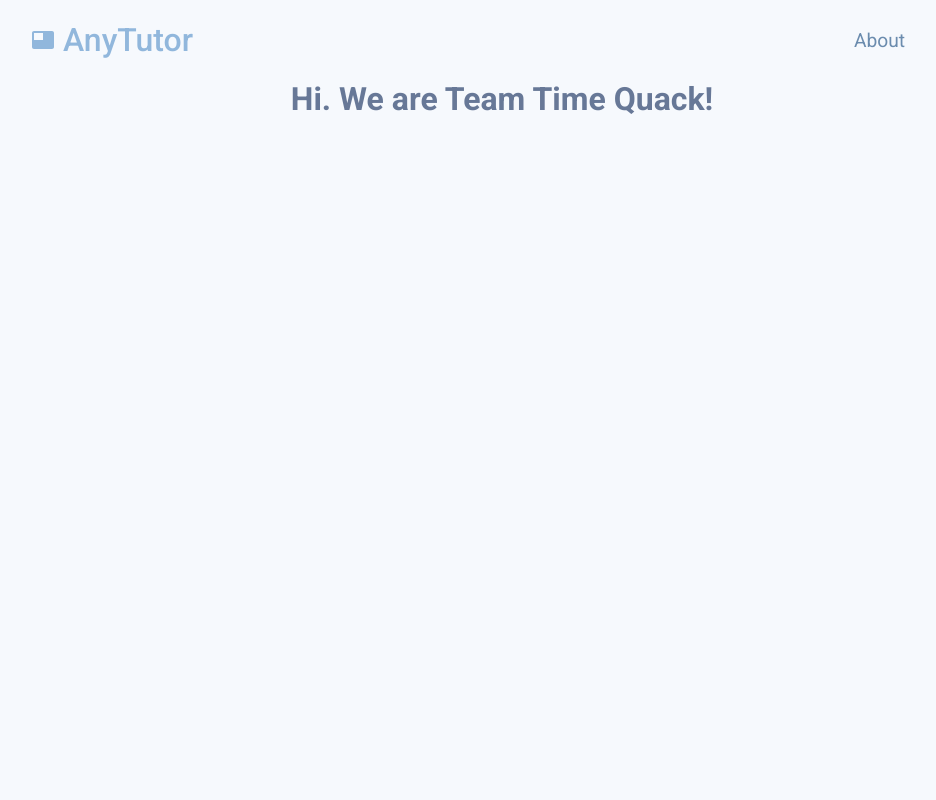
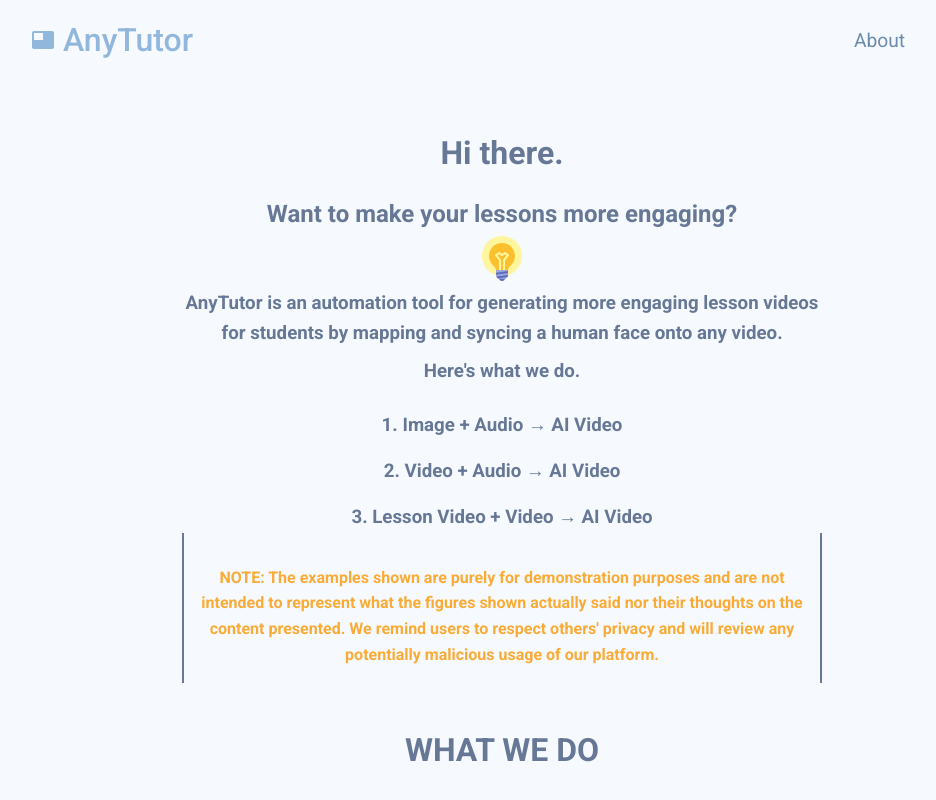
Before and after one commit to AllardQuek/AnyTutor, a React (Create React App) app: page /about in a window 1280 px wide. Shown: the top 800 px of the page, without its empty margins (138-1074 px from the left). Built offline with nearby package versions, Linux system fonts and the light colour scheme; no server answers.

Commit message:
designed about page

```diff
--- a/package.json
+++ b/package.json
@@ -15,6 +15,7 @@
     "react-dropzone-uploader": "^2.11.0",
     "react-helmet": "^6.1.0",
     "react-hook-form": "^7.6.9",
+    "react-icons": "^4.2.0",
     "react-player": "^2.9.0",
     "react-router-dom": "^5.2.0",
     "react-scripts": "4.0.3",
--- a/src/components/Navbar.css
+++ b/src/components/Navbar.css
@@ -9,6 +9,7 @@
     position: sticky;
     top: 0;
     z-index: 999;
+    background-color: var(--primary-color); /* Make sure navbar text does not overlap */
   }
 
   .navbar-container {
--- a/src/components/Videos.js
+++ b/src/components/Videos.js
@@ -14,17 +14,17 @@
   },
 }));
 
-function Cards() {
+function Videos() {
   const classes = useStyles();
   const urls = [
+    "https://youtu.be/EJP64UFpF-A",
     "https://youtu.be/KiT95Rp9Q4Y",
     "https://youtu.be/vnxwlkxF_bE",
-    "https://youtu.be/EJP64UFpF-A",
   ];
 
   return (
     <>
-      <h1 className={classes.header}>Use Cases</h1>
+      <h1 className={classes.header}>What We Do</h1>
       <Grid container direction="row" justify="center" spacing={2}>
         {urls.map((url, value) => (
           <Grid key={value} item>
@@ -38,4 +38,4 @@
   );
 }
 
-export default Cards;
+export default Videos;
--- a/src/pages/About.js
+++ b/src/pages/About.js
@@ -1,12 +1,71 @@
 import BackgroundStyle from "../styles/BackgroundStyle";
+import { FcIdea } from "react-icons/fc";
+import styled from "styled-components";
+import Videos from "../components/Videos";
 
 const About = () => {
   return (
-    <div>
+    <AboutStyled>
       <BackgroundStyle />
-      <h1>Hi. We are Team Time Quack!</h1>
-    </div>
+      <div className="about">
+        <h1 className="title">Hi there.</h1>
+        <h2>Want to make your lessons more engaging?</h2>
+        <FcIdea className="idea" />
+        <h3>
+          AnyTutor is an automation tool for generating more engaging lesson
+          videos for students by mapping and syncing a human face onto any
+          video.
+        </h3>
+        <h3 className="cta">Here's what we do.</h3>
+
+        <h3 className="example">1. Image + Audio &#8594; AI Video</h3>
+        <h3 className="example">2. Video + Audio &#8594; AI Video</h3>
+        <h3 className="example">3. Lesson Video + Video &#8594; AI Video</h3>
+        <h4 className="note">
+          NOTE: The examples shown are purely for demonstration purposes and are
+          not intended to represent what the figures shown actually said nor
+          their thoughts on the content presented. We remind users to respect
+          others' privacy and will review any potentially malicious usage of our
+          platform.
+        </h4>
+      </div>
+
+      <Videos />
+    </AboutStyled>
   );
 };
 
+const AboutStyled = styled.main`
+  .about {
+    text-align: center;
+    width: 50%;
+    display: inline-block; // Important for alignment!
+    line-height: 1.6;
+  }
+
+  .title {
+    padding-top: 3rem;
+    padding-bottom: 1rem;
+  }
+
+  .idea {
+    font-size: 3rem; // Can use this instead of width and height
+  }
+
+  .cta {
+    padding: 0.5rem 0;
+  }
+
+  .example {
+    padding-top: 1rem;
+  }
+
+  .note {
+    color: var(--hover-color);
+    border-left: 2px solid var(--font-light-color);
+    border-right: 2px solid var(--font-light-color);
+    padding: 2rem 1rem 1rem 1rem;
+  }
+`;
+
 export default About;
```
Also changed, not shown: 1 other file (tests, documents, lock files or other folders).
